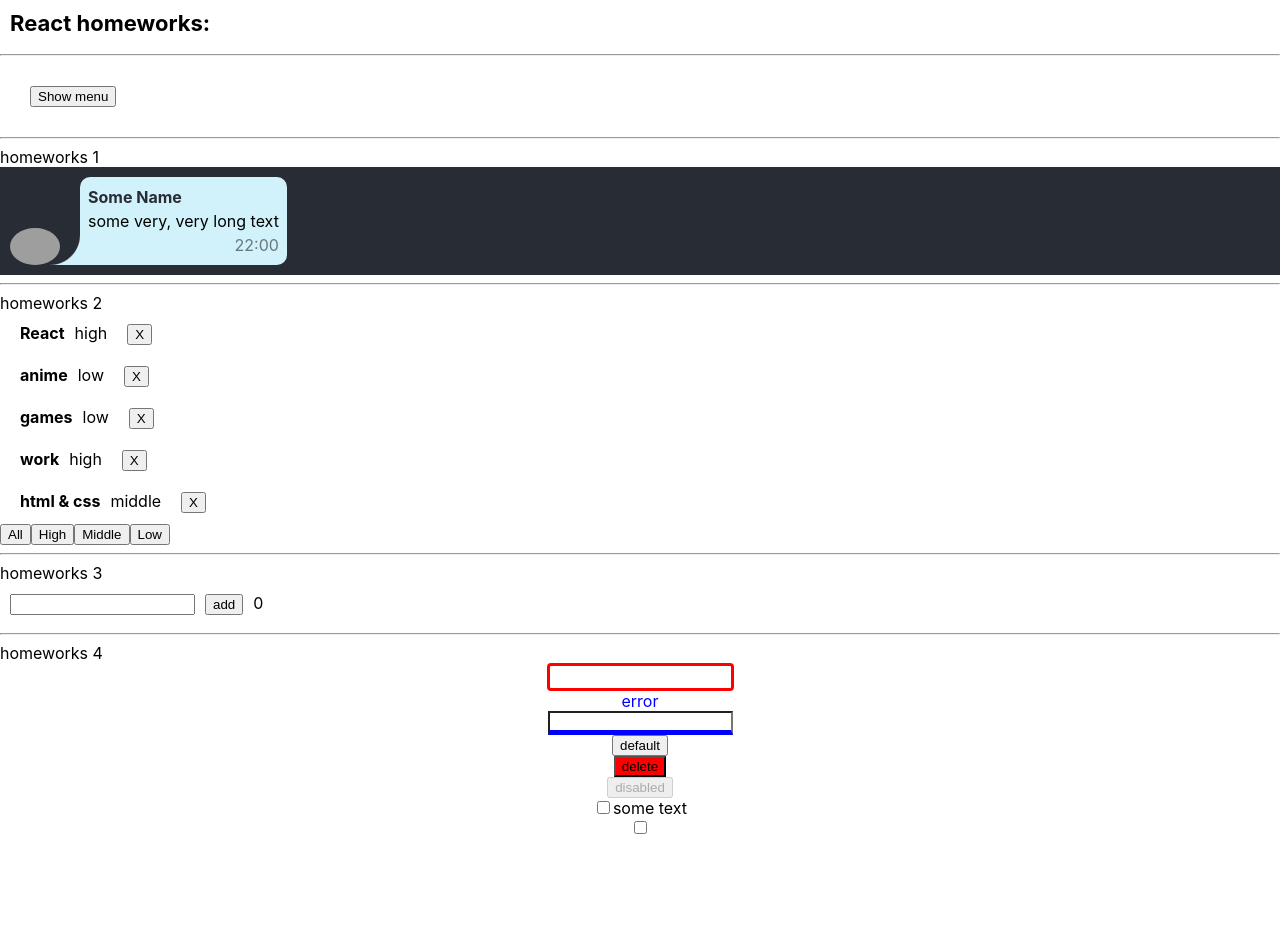
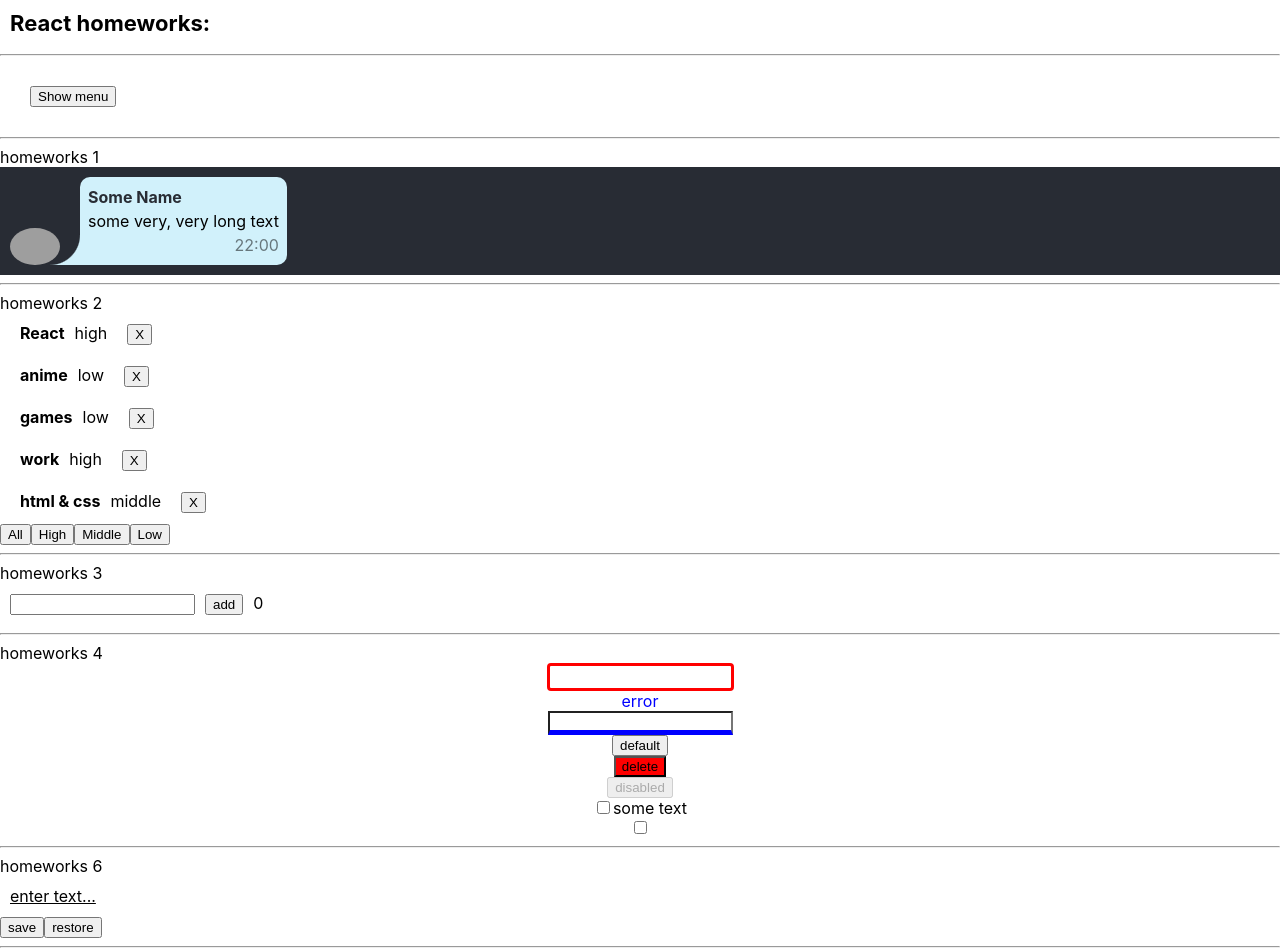
Before and after one commit to Mihancheggg/ignathomework, a React (Create React App) app: page /#/pre-junior in a window 1280 px wide. Shown: the top 952 px of the page. Before the commit the page ends 838 px from the top, so only its background shows below. Built offline with nearby package versions, Linux system fonts and the light colour scheme; grey boxes are pictures that could not be loaded.

Commit message:
Task 6 done

```diff
--- a/src/p1-main/m1-ui/u1-app/App.tsx
+++ b/src/p1-main/m1-ui/u1-app/App.tsx
@@ -1,9 +1,5 @@
 import React from 'react'
 import s from './App.module.css'
-import HW1 from '../../../p2-homeworks/h1/HW1'
-import HW2 from '../../../p2-homeworks/h2/HW2';
-import HW3 from '../../../p2-homeworks/h3/HW3';
-import HW4 from '../../../p2-homeworks/h4/HW4';
 import HW5 from '../../../p2-homeworks/h5-rrd-v6/HW5';
 
 export function App() {
--- a/src/p2-homeworks/h5-rrd-v6/pages/PreJunior.tsx
+++ b/src/p2-homeworks/h5-rrd-v6/pages/PreJunior.tsx
@@ -3,6 +3,7 @@ import HW1 from '../../h1/HW1'
 import HW2 from '../../h2/HW2'
 import HW3 from '../../h3/HW3'
 import HW4 from '../../h4/HW4'
+import HW6 from '../../h6/HW6';
 
 function PreJunior() {
     return (
@@ -11,7 +12,7 @@ function PreJunior() {
             <HW2/>
             <HW3/>
             <HW4/>
-            {/*<HW6/>*/}
+            <HW6/>
 
         </div>
     )
--- a/src/p2-homeworks/h6/HW6.tsx
+++ b/src/p2-homeworks/h6/HW6.tsx
@@ -10,7 +10,8 @@ function HW6() {
         saveState<string>('editable-span-value', value)
     }
     const restore = () => {
-        // setValue()
+        let newValue = restoreState('editable-span-value', value)
+        setValue(newValue)
     }
 
     return (
--- /dev/null
+++ b/src/p2-homeworks/h6/common/c4-SuperEditableSpan/SuperEditableSpan.module.css
@@ -0,0 +1,7 @@
+.container{
+    padding: 10px;
+}
+
+.editableSpan{
+    text-decoration: underline;
+}
--- a/src/p2-homeworks/h6/common/c4-SuperEditableSpan/SuperEditableSpan.tsx
+++ b/src/p2-homeworks/h6/common/c4-SuperEditableSpan/SuperEditableSpan.tsx
@@ -1,5 +1,6 @@
-import React, {DetailedHTMLProps, InputHTMLAttributes, HTMLAttributes, useState} from 'react'
+import React, {DetailedHTMLProps, InputHTMLAttributes, HTMLAttributes, useState, useEffect} from 'react'
 import SuperInputText from '../../../h4/common/c1-SuperInputText/SuperInputText'
+import styles from './SuperEditableSpan.module.css'
 
 // тип пропсов обычного инпута
 type DefaultInputPropsType = DetailedHTMLProps<InputHTMLAttributes<HTMLInputElement>, HTMLInputElement>
@@ -31,17 +32,17 @@ const SuperEditableSpan: React.FC<SuperEditableSpanType> = (
     const {children, onDoubleClick, className, ...restSpanProps} = spanProps || {}
 
     const onEnterCallback = () => {
-        // setEditMode() // выключить editMode при нажатии Enter
+        setEditMode(false) // выключить editMode при нажатии Enter
 
         onEnter && onEnter()
     }
     const onBlurCallback = (e: React.FocusEvent<HTMLInputElement>) => {
-        // setEditMode() // выключить editMode при нажатии за пределами инпута
+        setEditMode(false) // выключить editMode при нажатии за пределами инпута
 
         onBlur && onBlur(e)
     }
     const onDoubleClickCallBack = (e: React.MouseEvent<HTMLSpanElement, MouseEvent>) => {
-        // setEditMode() // включить editMode при двойном клике
+        setEditMode(true) // включить editMode при двойном клике
 
         onDoubleClick && onDoubleClick(e)
     }
@@ -49,7 +50,7 @@ const SuperEditableSpan: React.FC<SuperEditableSpanType> = (
     const spanClassName = `${'сделать красивый стиль для спана'} ${className}`
 
     return (
-        <>
+        <div className={styles.container}>
             {editMode
                 ? (
                     <SuperInputText
@@ -62,7 +63,7 @@ const SuperEditableSpan: React.FC<SuperEditableSpanType> = (
                 ) : (
                     <span
                         onDoubleClick={onDoubleClickCallBack}
-                        className={spanClassName}
+                        className={styles.editableSpan}
 
                         {...restSpanProps}
                     >
@@ -71,7 +72,7 @@ const SuperEditableSpan: React.FC<SuperEditableSpanType> = (
                     </span>
                 )
             }
-        </>
+        </div>
     )
 }
 
```
